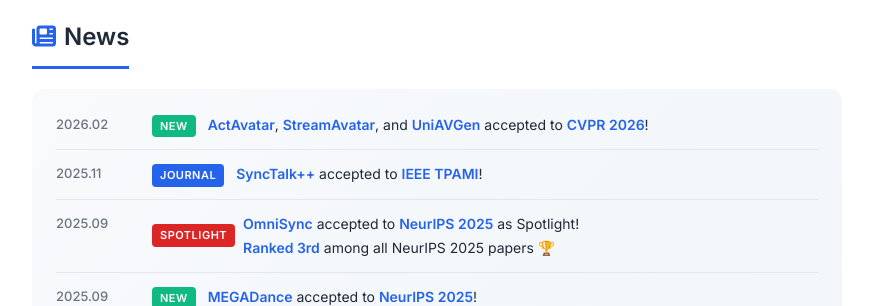
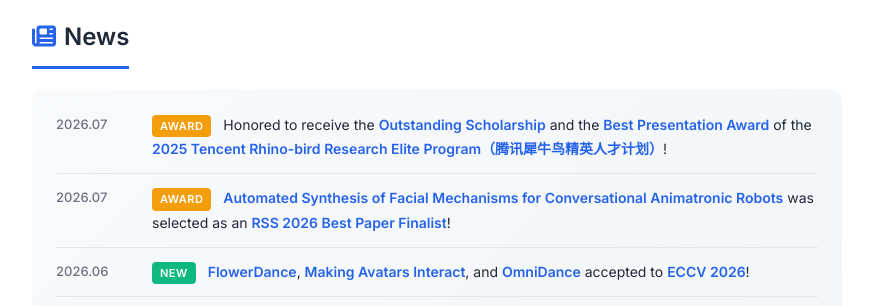
Before and after one commit to ZiqiaoPeng/ZiqiaoPeng.github.io, a plain HTML site: page index.html in a window 1280 px wide. Shown: the part 487-793 px from the top of the page, without its empty margins (203-1076 px from the left). Drawn offline with Linux system fonts and the light colour scheme.

Commit message:
Update homepage news

```diff
--- a/index.html
+++ b/index.html
@@ -64,6 +64,27 @@
                 <td style="padding:20px;width:100%;vertical-align:middle">
                   <heading><i class="fas fa-newspaper" style="margin-right:8px;color:#2563eb;"></i>News</heading>
                   <div class="news-section" style="margin-top:20px;">
+                    <div class="news-item">
+                      <span class="news-date">2026.07</span>
+                      <div class="news-content">
+                        <span class="news-tag award">Award</span>
+                        Honored to receive the <strong>Outstanding Scholarship</strong> and the <strong>Best Presentation Award</strong> of the <strong>2025 Tencent Rhino-bird Research Elite Program（腾讯犀牛鸟精英人才计划）</strong>!
+                      </div>
+                    </div>
+                    <div class="news-item">
+                      <span class="news-date">2026.07</span>
+                      <div class="news-content">
+                        <span class="news-tag award">Award</span>
+                        <a href="https://arxiv.org/abs/2607.11688" target="_blank"><strong>Automated Synthesis of Facial Mechanisms for Conversational Animatronic Robots</strong></a> was selected as an <strong>RSS 2026 Best Paper Finalist</strong>!
+                      </div>
+                    </div>
+                    <div class="news-item">
+                      <span class="news-date">2026.06</span>
+                      <div class="news-content">
+                        <span class="news-tag new">New</span>
+                        <strong>FlowerDance</strong>, <strong>Making Avatars Interact</strong>, and <strong>OmniDance</strong> accepted to <strong>ECCV 2026</strong>!
+                      </div>
+                    </div>
                     <div class="news-item">
                       <span class="news-date">2026.02</span>
                       <div class="news-content">
--- a/stylesheet.css
+++ b/stylesheet.css
@@ -179,6 +179,11 @@ strong {
   color: white;
 }
 
+.news-tag.award {
+  background: var(--accent);
+  color: white;
+}
+
 /* Paper Entry */
 .paper-entry {
   padding: 20px;
```
